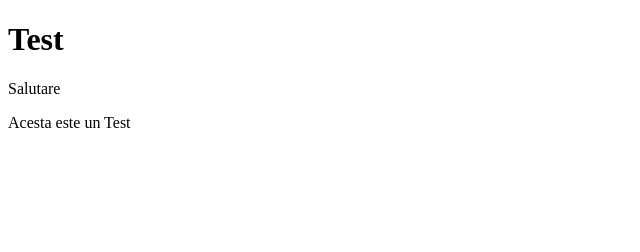
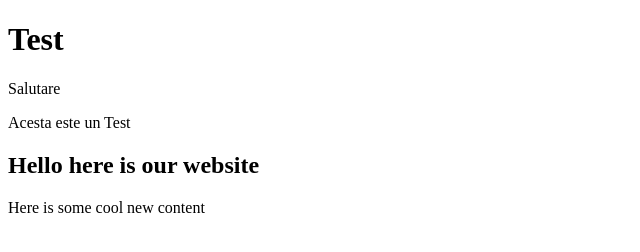
Before and after one commit to RightAttitude/WeatherApp, a plain HTML site: page test.html in a window 1280 px wide. Shown: the whole page, without its empty margins (0-640 px from the left). Drawn offline with Linux system fonts and the light colour scheme.

Commit message:
Added content to test.html

```diff
--- a/test.html
+++ b/test.html
@@ -10,5 +10,8 @@
     <h1>Test</h1>
     <p>Salutare</p>
     <p>Acesta este un Test</p>
+
+    <h2>Hello here is our website</h2>
+    <p>Here is some cool new content</p>
 </body>
 </html>
```
